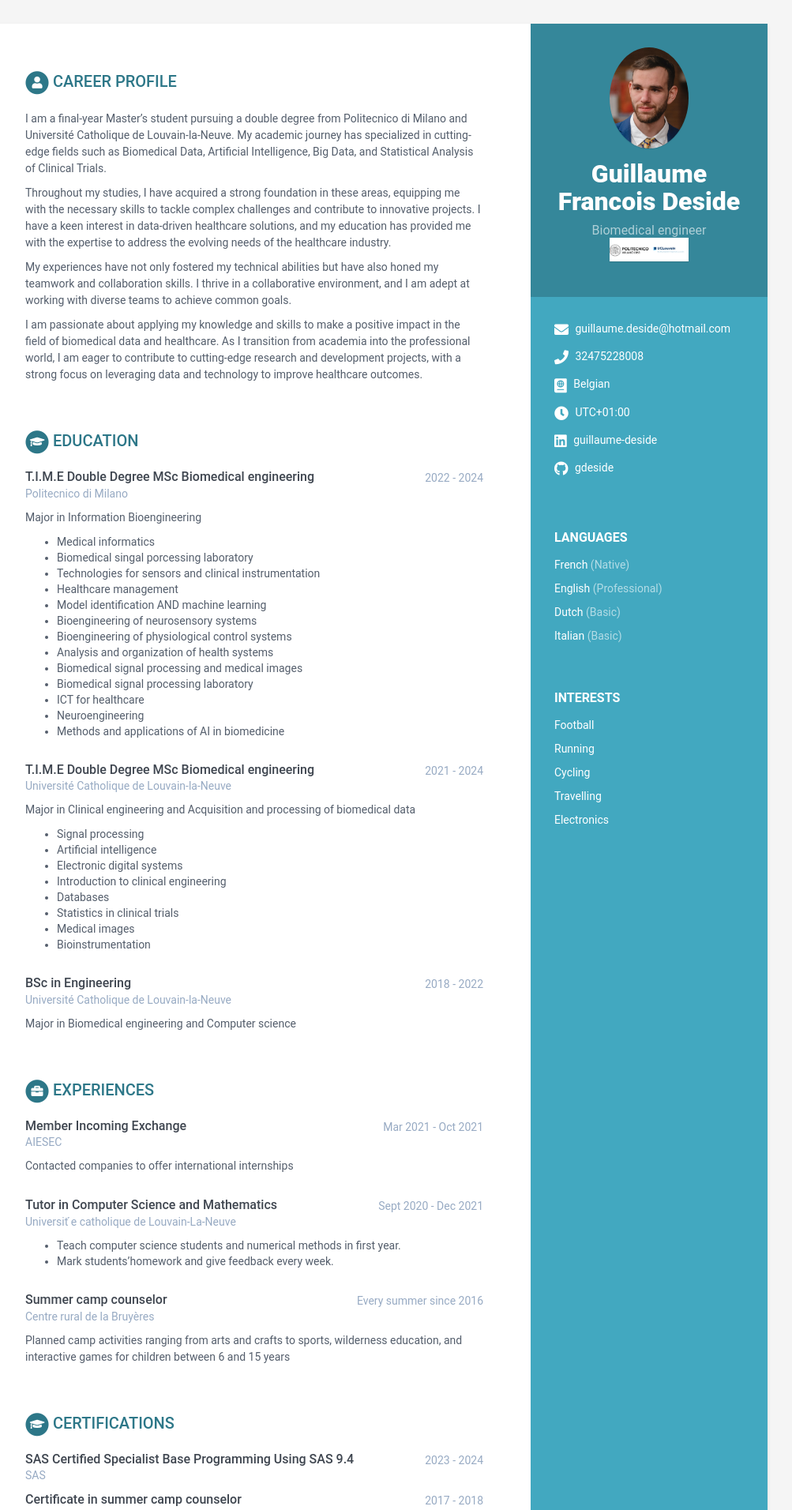
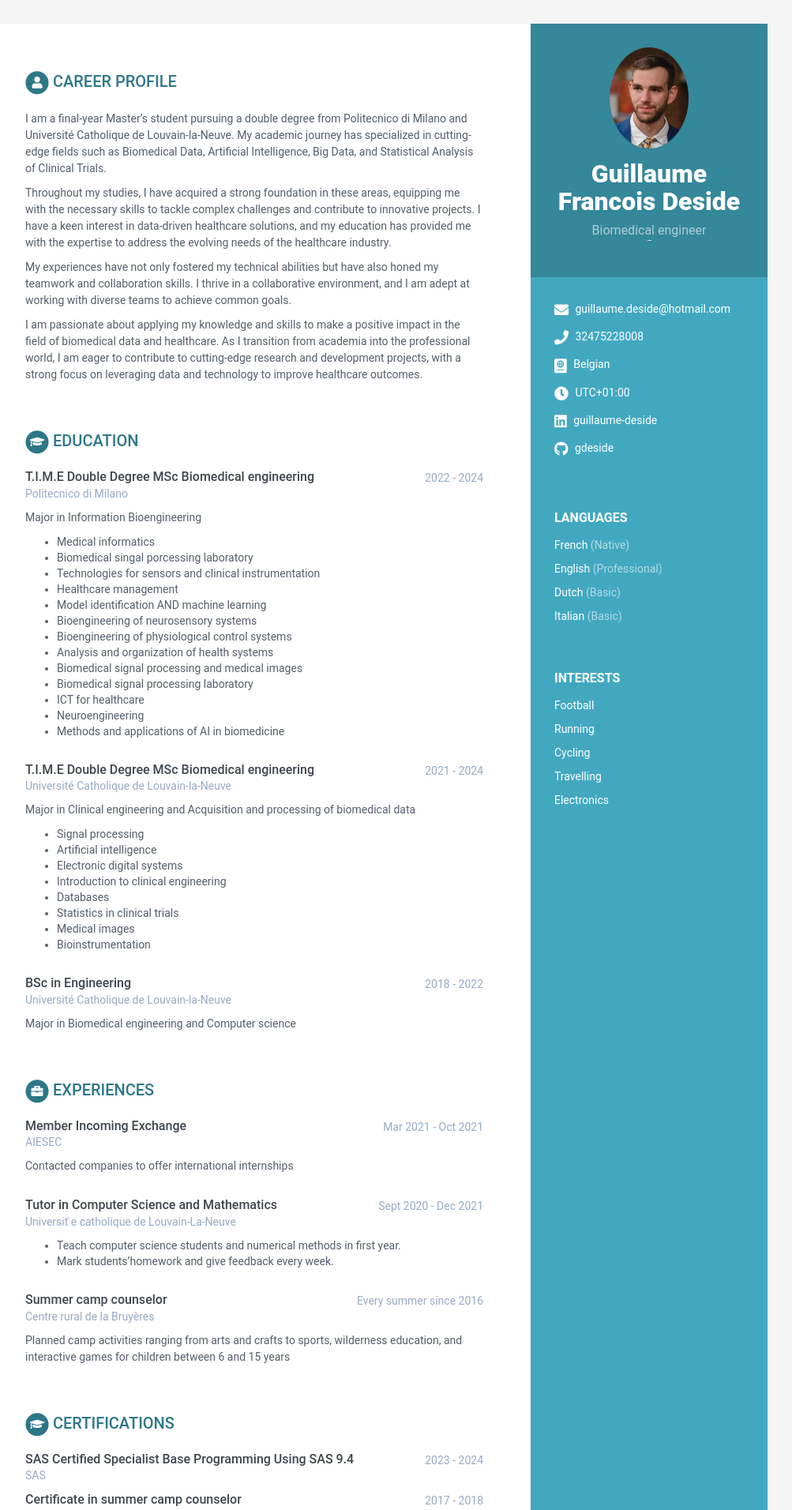
Before and after one commit to gdeside/CV, a Jekyll site: the page built from index.html, in a window 1280 px wide. Shown: the top 1912 px of the page at 79% size, without its empty margins (168-1171 px from the left). Built offline with Jekyll 4.4.1, drawn with Linux system fonts in a browser that asks for light colours.

Commit message:
Update effect banner

```diff
--- a/_sass/_base.scss
+++ b/_sass/_base.scss
@@ -85,7 +85,7 @@ p {
   }
   .banner {
     //used for profile image
-    max-width: 100px;
+    max-width: 5px;
     margin-bottom: 15px;
     border: 0px solid #fff;
     box-shadow: 0 1px 1px rgba(0, 0, 0, 0.1);
```
